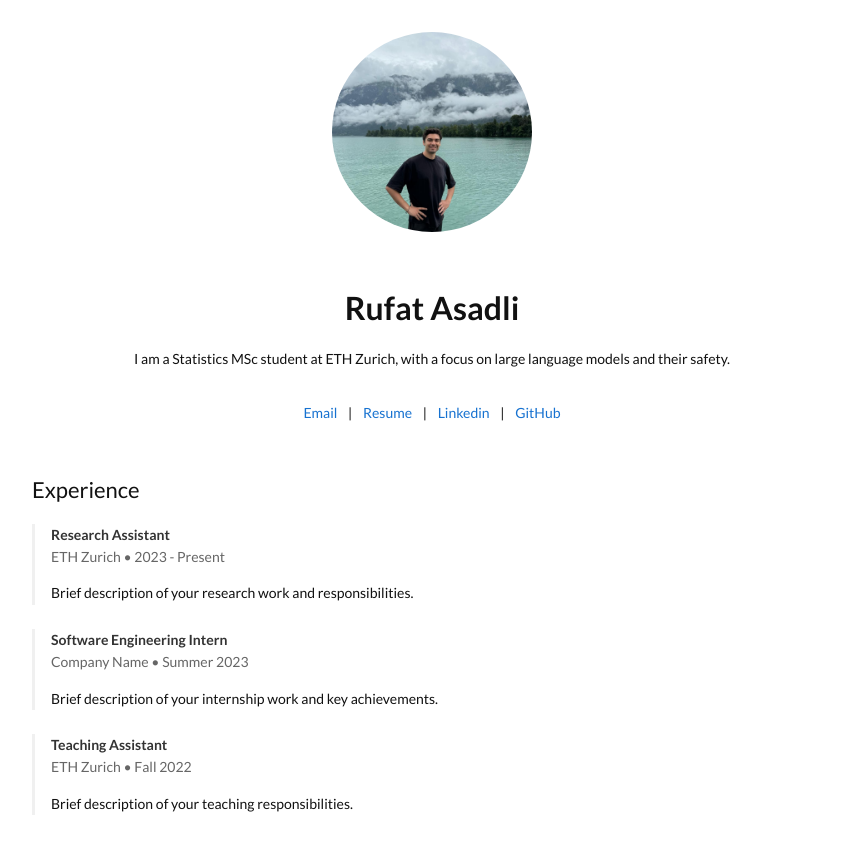
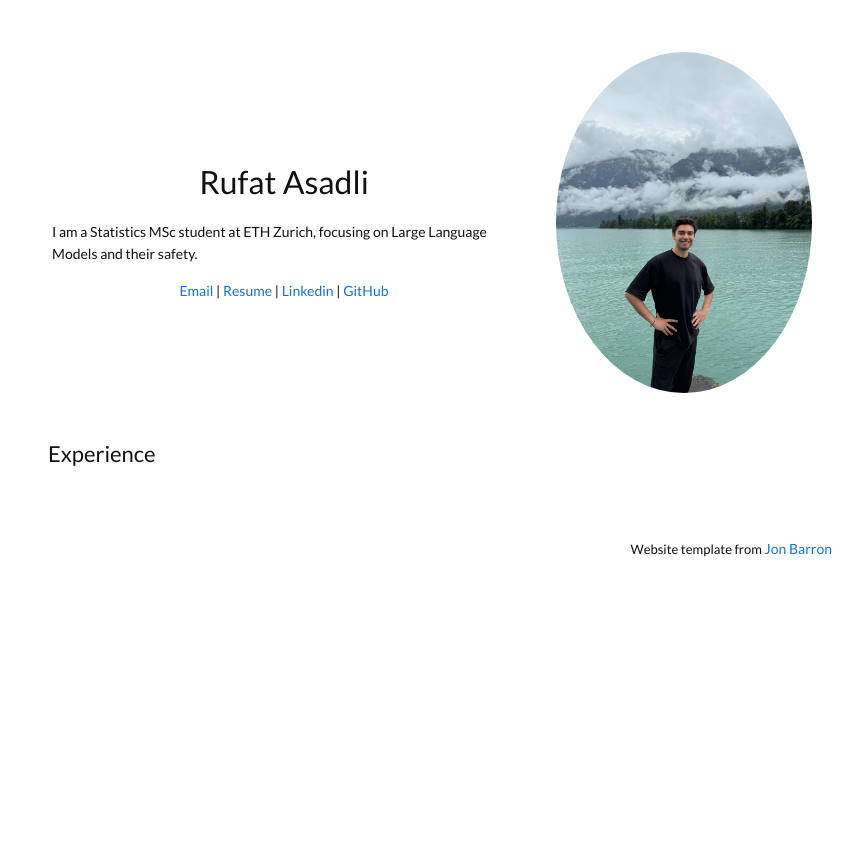
Before and after one commit to asadrufat/asadrufat2.github.io, a plain HTML site: page index.html in a window 1280 px wide. Shown: the whole page, without its empty margins (208-1071 px from the left). After the commit the page ends 800 px from the top, so only its background shows below. Drawn offline with Linux system fonts and the light colour scheme.

Commit message:
html modified

```diff
--- a/index.html
+++ b/index.html
@@ -1,54 +1,58 @@
 <!DOCTYPE HTML>
 <html lang="en">
   <head>
-    <meta charset="UTF-8">
+    <meta http-equiv="Content-Type" content="text/html; charset=UTF-8">
+    <title>Rufat Asadli</title>
+    <meta name="author" content="Rufat Asadli">
     <meta name="viewport" content="width=device-width, initial-scale=1">
-    <title>Your Name - Academic Website</title>
     <link rel="stylesheet" type="text/css" href="assets/css/style.css">
-    <meta name="author" content="Your Name">
-    <meta name="description" content="Academic website of Your Name">
   </head>
 
   <body>
-    <div class="profile">
-        <img src="assets/images/profile_picture.jpg" alt="Rufat Asadli" class="profile-img">
-        <h1 class="name">Rufat Asadli</h1>
-        <!-- <div class="subtitle">PhD Student • Your University<br>Computer Science Department</div> -->
-
-        <div class="section">
-          <p>
-              I am a Statistics MSc student at ETH Zurich, with a focus on large language models and their safety.
+    <table style="width:100%;max-width:800px;border:0px;border-spacing:0px;border-collapse:separate;margin-right:auto;margin-left:auto;"><tbody>
+      <tr style="padding:0px">
+        <td style="padding:0px">
+          <table style="width:100%;border:0px;border-spacing:0px;border-collapse:separate;margin-right:auto;margin-left:auto;"><tbody>
+            <tr style="padding:0px">
+              <td style="padding:2.5%;width:63%;vertical-align:middle">
+                <p class="name" style="text-align: center;">
+                  Rufat Asadli
                 </p>
-        </div>
-
-        <div class="links">
+                <p>I am a Statistics MSc student at ETH Zurich, focusing on Large Language Models and their safety.</p>
+                <p style="text-align:center">
                   <a href="mailto:rasadli@student.ethz.ch">Email</a> |
                   <a href="assets/data/RufatAsadliResume.pdf">Resume</a> |
                   <a href="https://www.linkedin.com/in/rufat-asadli-b8b954176/">Linkedin</a> |
                   <a href="https://github.com/asadrufat">GitHub</a>
-        </div>
-    </div>
+                </p>
+              </td>
+              <td style="padding:2.5%;width:37%;max-width:37%">
+                <img style="width:100%;max-width:100%;object-fit: cover; border-radius: 50%;" alt="profile photo" src="assets/images/profile_picture.jpg">
+              </td>
+            </tr>
+          </tbody></table>
 
-    <div class="section">
+          <table style="width:100%;border:0px;border-spacing:0px;border-collapse:separate;margin-right:auto;margin-left:auto;"><tbody>
+              <tr>
+              <td style="padding:16px;width:100%;vertical-align:middle">
                 <h2>Experience</h2>
+                <!-- Add your experience items here -->
+              </td>
+            </tr>
+          </tbody></table>
 
-      <div class="publication">
-          <div class="publication-title">Research Assistant</div>
-          <div class="publication-venue">ETH Zurich • 2023 - Present</div>
-          <p>Brief description of your research work and responsibilities.</p>
-      </div>
-
-      <div class="publication">
-          <div class="publication-title">Software Engineering Intern</div>
-          <div class="publication-venue">Company Name • Summer 2023</div>
-          <p>Brief description of your internship work and key achievements.</p>
-      </div>
-
-      <div class="publication">
-          <div class="publication-title">Teaching Assistant</div>
-          <div class="publication-venue">ETH Zurich • Fall 2022</div>
-          <p>Brief description of your teaching responsibilities.</p>
-      </div>
-  </div>
+          <table style="width:100%;border:0px;border-spacing:0px;border-collapse:separate;margin-right:auto;margin-left:auto;"><tbody>
+            <tr>
+              <td style="padding:0px">
+                <br>
+                <p style="text-align:right;font-size:small;">
+                  Website template from <a href="https://github.com/jonbarron/jonbarron_website">Jon Barron</a>
+                </p>
+              </td>
+            </tr>
+          </tbody></table>
+        </td>
+      </tr>
+    </table>
   </body>
 </html>
```
Lines whose indentation alone changed are shown as unchanged.
